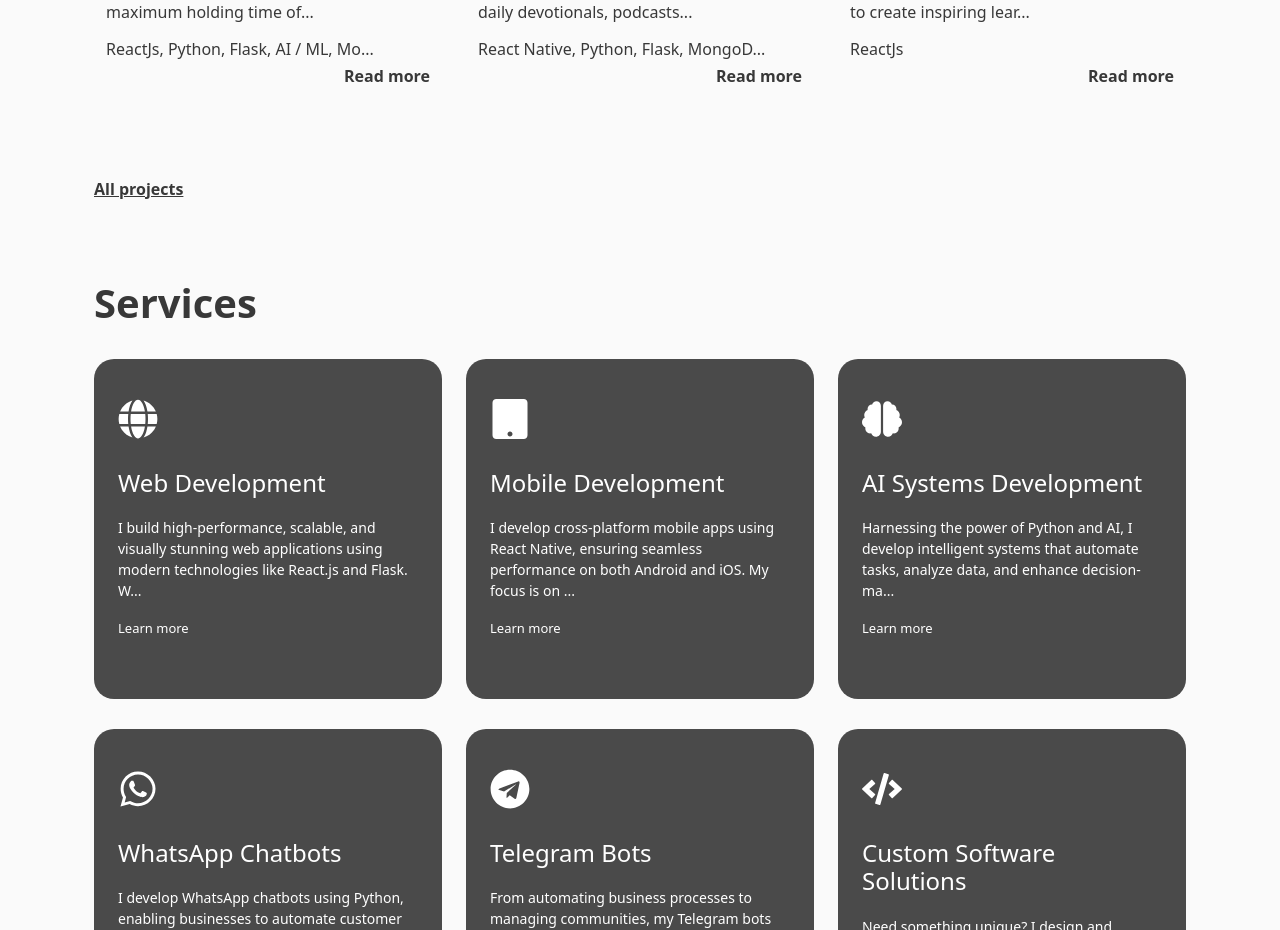
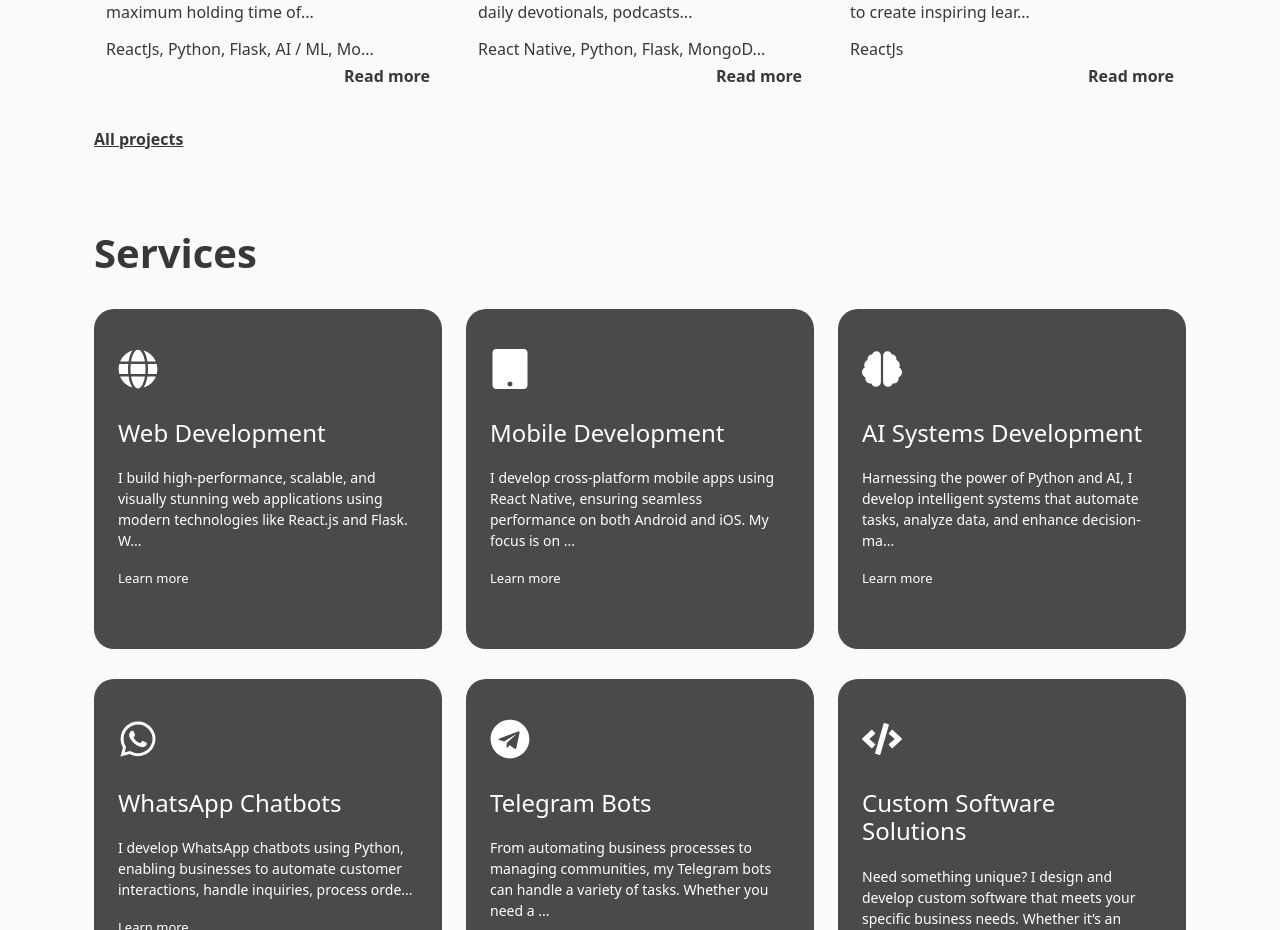
Before and after one commit to micpana/Michael-Panashe-Mudimbu-Portfolio, a React (Create React App) app in the folder client/: page / in a window 1280 px wide. Shown: the part 840-1770 px from the top of the page. Built offline with nearby package versions, Linux system fonts and the light colour scheme.

Commit message:
changes to homepage projects section's 'All projects' button

```diff
--- a/client/src/components/home/projects.js
+++ b/client/src/components/home/projects.js
@@ -134,7 +134,7 @@ class Projects extends Component{
                                 }
                             </Row>
                             <h6 style={{
-                                    textAlign: 'left', cursor: 'pointer', textDecorationLine: 'underline', marginTop: '15px', fontWeight: 700
+                                    textAlign: 'left', cursor: 'pointer', textDecorationLine: 'underline', marginTop: '-35px', fontWeight: 700
                                 }}
                                 onClick={() => window.location.href = './projects/'}
                             >
```
